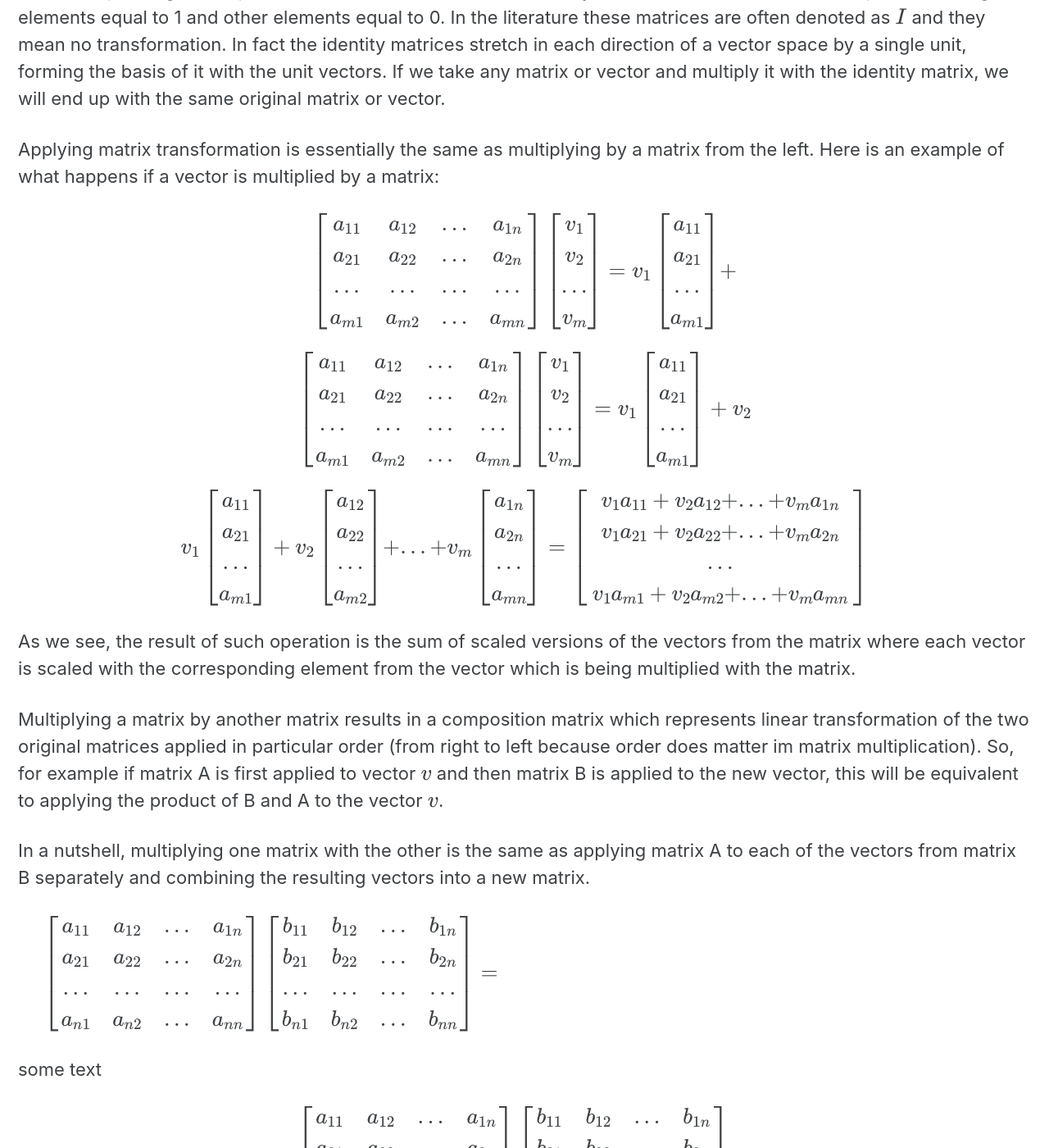
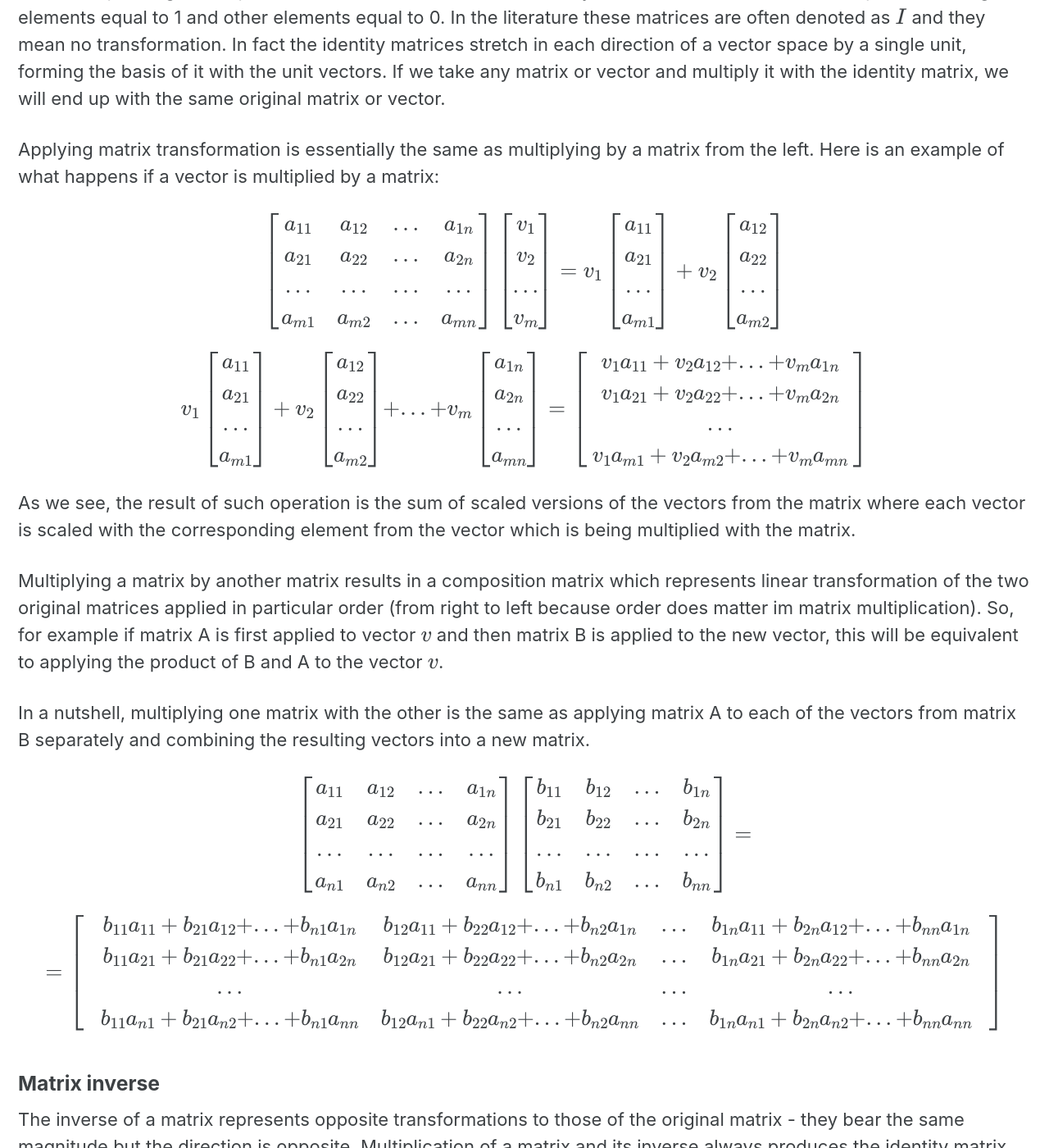
Before and after one commit to vzahorui/vzahorui.github.io, a Jekyll site: the page built from _posts/2020-07-08-linear-transformations.md, in a window 1280 px wide and 1400 px high, scrolled down 1706 px. Shown: the whole window at 82% size. Built offline with Jekyll 4.4.1, drawn with Linux system fonts in a browser that asks for light colours; cached includes are drawn as plain includes; nearby versions of some CDN libraries; formulas are drawn with MathJax 3; some of the changed text lies outside the part shown.

Commit message:
Update 2020-07-08-linear-transformations.md

```diff
--- a/_posts/2020-07-08-linear-transformations.md
+++ b/_posts/2020-07-08-linear-transformations.md
@@ -47,29 +47,12 @@ a_{11} \\
 a_{21} \\
 ... \\
 a_{m1}
-\end{array} \right] +
-$$
-
-$$
-\left[\begin{array}{cccc}
-a_{11} & a_{12} & ... & a_{1n} \\
-a_{21} & a_{22} & ... & a_{2n} \\
-... & ... & ... & ... \\
-a_{m1} & a_{m2} & ... & a_{mn}
+\end{array} \right] + v_{2}\left[\begin{array}{c}
+a_{12} \\
+a_{22} \\
+... \\
+a_{m2}
 \end{array} \right]
-\left[\begin{array}{c}
-v_{1} \\
-v_{2} \\
-... \\
-v_{m}
-\end{array} \right]
-= v_{1}
-\left[\begin{array}{c}
-a_{11} \\
-a_{21} \\
-... \\
-a_{m1}
-\end{array} \right] + v_{2}
 $$
 
 $$
@@ -108,24 +91,6 @@ As we see, the result of such operation is the sum of scaled versions of the vec
 Multiplying a matrix by another matrix results in a composition matrix which represents linear transformation of the two original matrices applied in particular order (from right to left because order does matter im matrix multiplication). So, for example if matrix A is first applied to vector $v$ and then matrix B is applied to the new vector, this will be equivalent to applying the product of B and A to the vector $v$.
 
 In a nutshell, multiplying one matrix with the other is the same as applying matrix A to each of the vectors from matrix B separately and combining the resulting vectors into a new matrix.
-
-&nbsp;&nbsp;&nbsp;&nbsp;
-$$
-\left[\begin{array}{cccc}
-a_{11} & a_{12} & ... & a_{1n} \\
-a_{21} & a_{22} & ... & a_{2n} \\
-... & ... & ... & ... \\
-a_{n1} & a_{n2} & ... & a_{nn}
-\end{array} \right]
-\left[\begin{array}{cccc}
-b_{11} & b_{12} & ... & b_{1n} \\
-b_{21} & b_{22} & ... & b_{2n} \\
-... & ... & ... & ... \\
-b_{n1} & b_{n2} & ... & b_{nn}
-\end{array} \right] =
-$$
-
-some text
 
 $$
 \left[\begin{array}{cccc}
```
